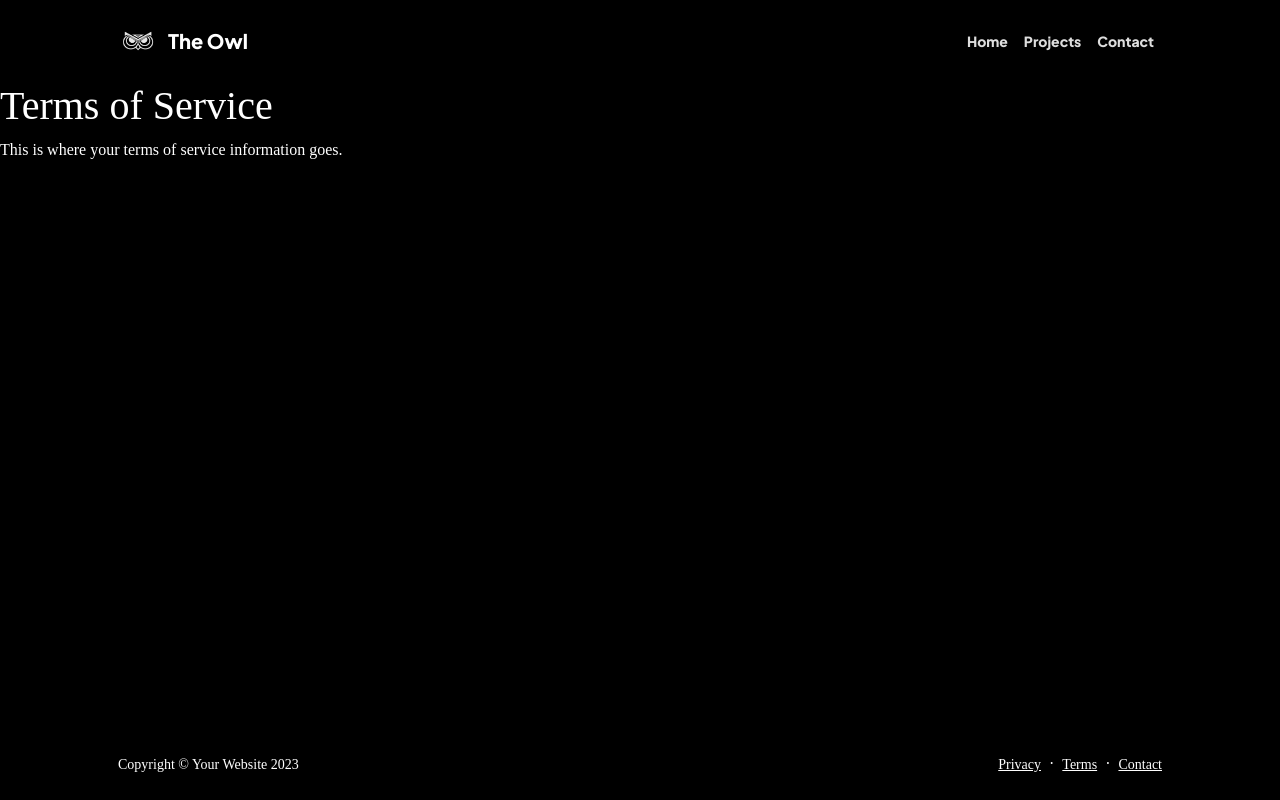
After one commit to peri03bt/app_cliente1, a Django app: page /terms/ in a window 1280 px wide. The commit adds this page. Run offline with Django 5.2, Linux system fonts and the light colour scheme; some libraries are stand-ins or nearby versions; some web fonts are replaced.

Commit message:
segurança
att

```diff
--- a/apps/core/urls.py
+++ b/apps/core/urls.py
@@ -7,4 +7,6 @@ urlpatterns = [
     path('projects/', views.ProjectsView.as_view(), name='projects'),
     path('contact/', views.ContactView.as_view(), name='contact'),
     path('contact/send/', views.contact_view, name='email'),
+    path('privacy/', views.PrivacyView.as_view(), name='privacy'),
+    path('terms/', views.TermsView.as_view(), name='terms'),
 ]
--- a/apps/core/views.py
+++ b/apps/core/views.py
@@ -26,6 +26,11 @@ class ContactView(TemplateView):
         context['form'] = ContactForm()
         return context
 
+class PrivacyView(TemplateView):
+    template_name = 'home/privacy.html'
+
+class TermsView(TemplateView):
+    template_name = 'home/terms.html'
 
 def contact_view(request):
     if request.method == 'POST':
--- a/templates/base.html
+++ b/templates/base.html
@@ -52,11 +52,11 @@
             <div class="row align-items-center justify-content-between flex-column flex-sm-row">
                 <div class="col-auto"><div class="small m-0">Copyright &copy; Your Website 2023</div></div>
                 <div class="col-auto">
-                    <a class="small" href="#!">Privacy</a>
+                    <a class="small" href="{% url 'privacy' %}">Privacy</a>
                     <span class="mx-1">&middot;</span>
-                    <a class="small" href="#!">Terms</a>
+                    <a class="small" href="{% url 'terms' %}">Terms</a>
                     <span class="mx-1">&middot;</span>
-                    <a class="small" href="#!">Contact</a>
+                    <a class="small" href="{% url 'contact' %}">Contact</a>
                 </div>
             </div>
         </div>
--- /dev/null
+++ b/templates/home/privacy.html
@@ -0,0 +1,6 @@
+{% extends "base.html" %}
+{% block title %}Privacy Policy{% endblock %}
+{% block content %}
+<h1>Privacy Policy</h1>
+<p>This is where your privacy policy information goes.</p>
+{% endblock %}
--- /dev/null
+++ b/templates/home/terms.html
@@ -0,0 +1,6 @@
+{% extends "base.html" %}
+{% block title %}Terms of Service{% endblock %}
+{% block content %}
+<h1>Terms of Service</h1>
+<p>This is where your terms of service information goes.</p>
+{% endblock %}
```
Also changed, not shown: project/settings.py (+5 -5 lines).
